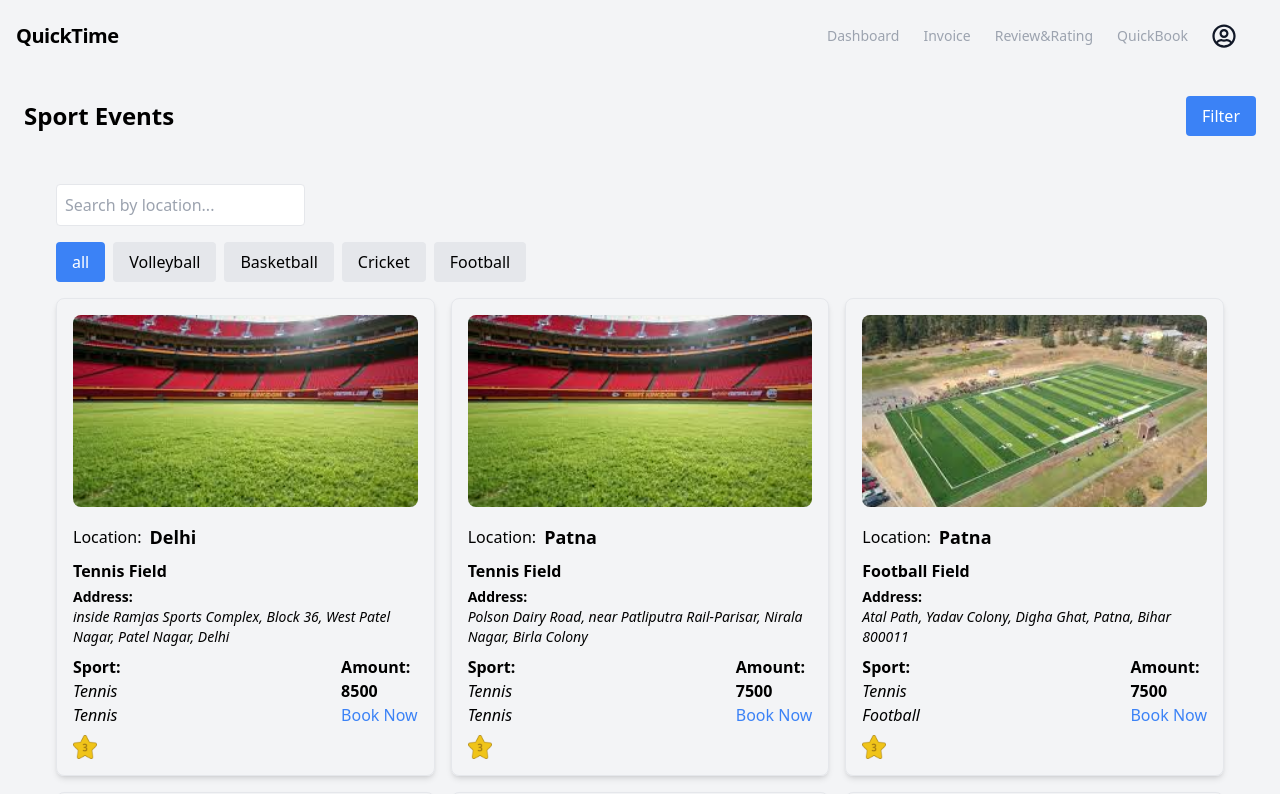
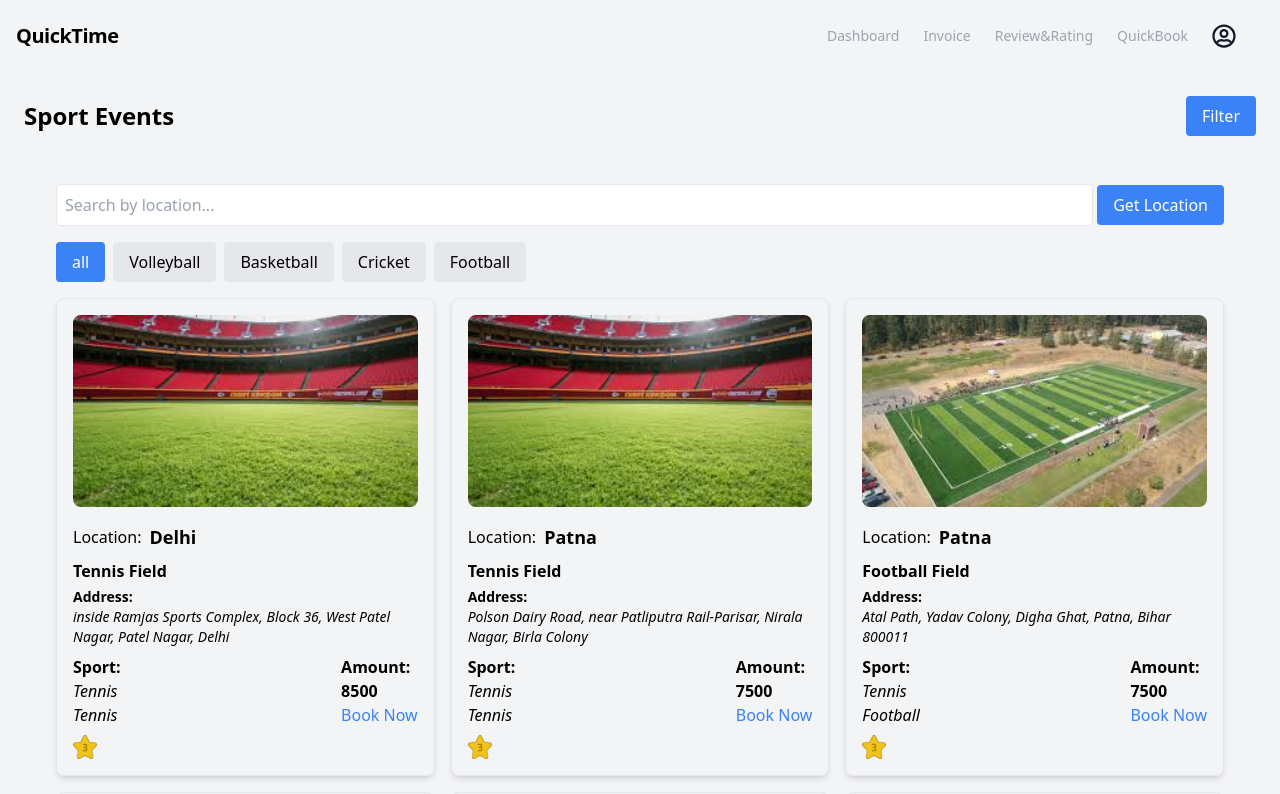
Before and after one commit to Satyajit-Sahoo45/GSI-NEXT, a React (Create React App) app: page /quickbook in a window 1280 px wide. Shown: the top 794 px of the page. Built offline with nearby package versions, Linux system fonts and the light colour scheme; no server answers; sample sign-in values are in the browser's storage; the HTML template or start-up script is replaced by a standard one.

Commit message:
added location fetching

```diff
--- a/src/Components/QuickBook/ProductsList.jsx
+++ b/src/Components/QuickBook/ProductsList.jsx
@@ -2,6 +2,15 @@ import axios from "axios";
 import React, { useState } from "react";
 import { useEffect } from "react";
 import toast from "react-hot-toast";
+
+const Loader = () => (
+    <div className="fixed inset-0 flex items-center justify-center bg-black bg-opacity-50 z-50">
+        <div className="flex flex-col items-center">
+            <div className="loader border-t-4 border-b-4 border-blue-500 rounded-full w-12 h-12 mb-4 animate-spin"></div>
+            <p className="text-white">Fetching location...</p>
+        </div>
+    </div>
+);
 
 const ProductsList = ({ products }) => {
     const [activeFilter, setActiveFilter] = useState("all");
@@ -9,6 +18,7 @@ const ProductsList = ({ products }) => {
     const [filteredProducts, setFilteredProducts] = useState([]);
     const [isModalOpen, setIsModalOpen] = useState(false);
     const [selected, setSelected] = useState({})
+    const [loading, setLoading] = useState(false);
 
     useEffect(() => {
         const productList = products.filter((product) => {
@@ -58,16 +68,55 @@ const ProductsList = ({ products }) => {
 
     }
 
+    const getUserCurrentAddress = async (latitude, longitude) => {
+        setLoading(true);
+        let query = `${latitude}, ${longitude}`;
+        let Api = `${process.env.REACT_APP_API_ENDPOINT}?key=${process.env.REACT_APP_API_key}&q=${query}&pretty=1`;
+
+        try {
+            const res = await fetch(Api);
+            const data = await res.json();
+            const { city } = data.results[0].components;
+            setSearchTerm(city);
+        } catch (err) {
+            toast.error('Error retrieving address.', err.message);
+        } finally {
+            setLoading(false);
+        }
+    };
+
+    const handleLocation = () => {
+        if (navigator.geolocation) {
+            navigator.geolocation.getCurrentPosition(
+                (position) => {
+                    const { longitude, latitude } = position.coords;
+                    getUserCurrentAddress(latitude, longitude);
+                },
+                (error) => {
+                    toast.error(error.message);
+                }
+            );
+        } else {
+            toast.error('Geolocation is not supported by this browser.');
+        }
+    };
+
     return (
-        <main className="p-4">
-            <div className="mb-4">
+        <main className={`p-4`}>
+            {loading && <Loader />}
+            <div className="mb-4 flex items-center gap-1">
                 <input
-                    type="text"
+                    type="search"
                     placeholder="Search by location..."
-                    className="p-2 border rounded"
+                    className="p-2 border rounded flex-grow"
                     value={searchTerm}
                     onChange={(e) => setSearchTerm(e.target.value)}
                 />
+                <button
+                    className="px-4 py-2 bg-blue-500 text-white rounded hover:bg-blue-600 transition duration-300"
+                    onClick={handleLocation}
+                > Get Location</button>
+
             </div>
 
             <div className="flex space-x-2 mb-4">
--- a/src/Provider/AuthProvider.jsx
+++ b/src/Provider/AuthProvider.jsx
@@ -6,7 +6,12 @@ const AuthProvider = ({ children }) => {
     const { currentUser, loading } = SessionProvider();
 
     if (loading) {
-        return <div className='flex justify-center items-center h-screen'>Loading...</div>;
+        return <div className="fixed inset-0 flex items-center justify-center bg-black bg-opacity-50 z-50">
+            <div className="flex flex-col items-center">
+                <div className="loader border-t-4 border-b-4 border-blue-500 rounded-full w-12 h-12 mb-4 animate-spin"></div>
+                <p className="text-white">Loading...</p>
+            </div>
+        </div>;
     }
 
     return currentUser ? children : <Navigate to="/login" />;
```
Also changed, not shown: 1 other file (tests, documents, lock files or other folders).
